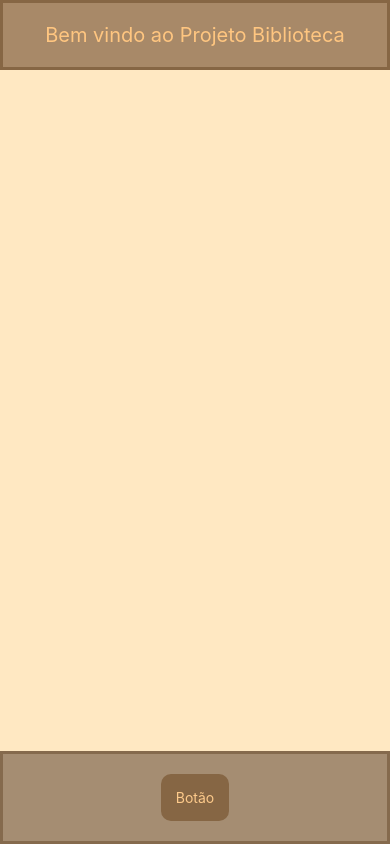
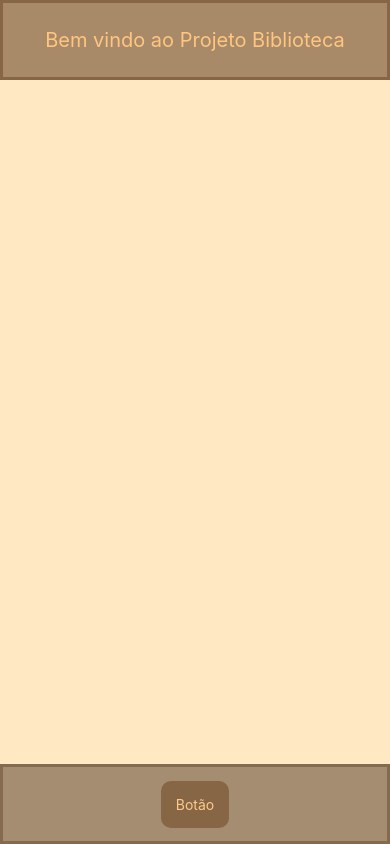
Before and after one commit to TaylorTech369/Projeto_biblioteca, a React Native app: screen / in a window 390 px wide. Built offline with nearby package versions, Linux system fonts and the light colour scheme.

Commit message:
AjeitandoCssDoApp

```diff
--- a/App.js
+++ b/App.js
@@ -2,6 +2,10 @@ import { StatusBar } from 'expo-status-bar';
 import React, { useEffect} from 'react';
 import * as NavigationBar from 'expo-navigation-bar';
 import { StyleSheet, Text, View, TouchableOpacity } from 'react-native';
+
+// Cores:
+//
+
 
 export default function App() {
 
@@ -60,20 +64,19 @@ const styles = StyleSheet.create({
   caixa_superior: {
     // backgroundColor: '#edc98e',
     // backgroundColor: '#c19667',
-    // top: 0,
+    height: 80,
     backgroundColor: '#a88968',
     width: '100%',
-    // width: '55vw',
-    // height: '100%',
     alignItems: 'center',
+    justifyContent: 'center',
     borderColor: '#866644',
     borderWidth: 3,
   },
 
   caixa_inferior: {
-    // bottom: 0,
     backgroundColor: '#a58d72',
-    padding: 20,
+    height: 80,
+    justifyContent: 'center',
     width: '100%',
     alignItems: 'center',
     borderColor: '#856a4d',
@@ -82,7 +85,6 @@ const styles = StyleSheet.create({
 
   texto_botao: {
     fontSize: 20,
-    padding: 20,
     color: '#fdca8b',
   }
 
```
